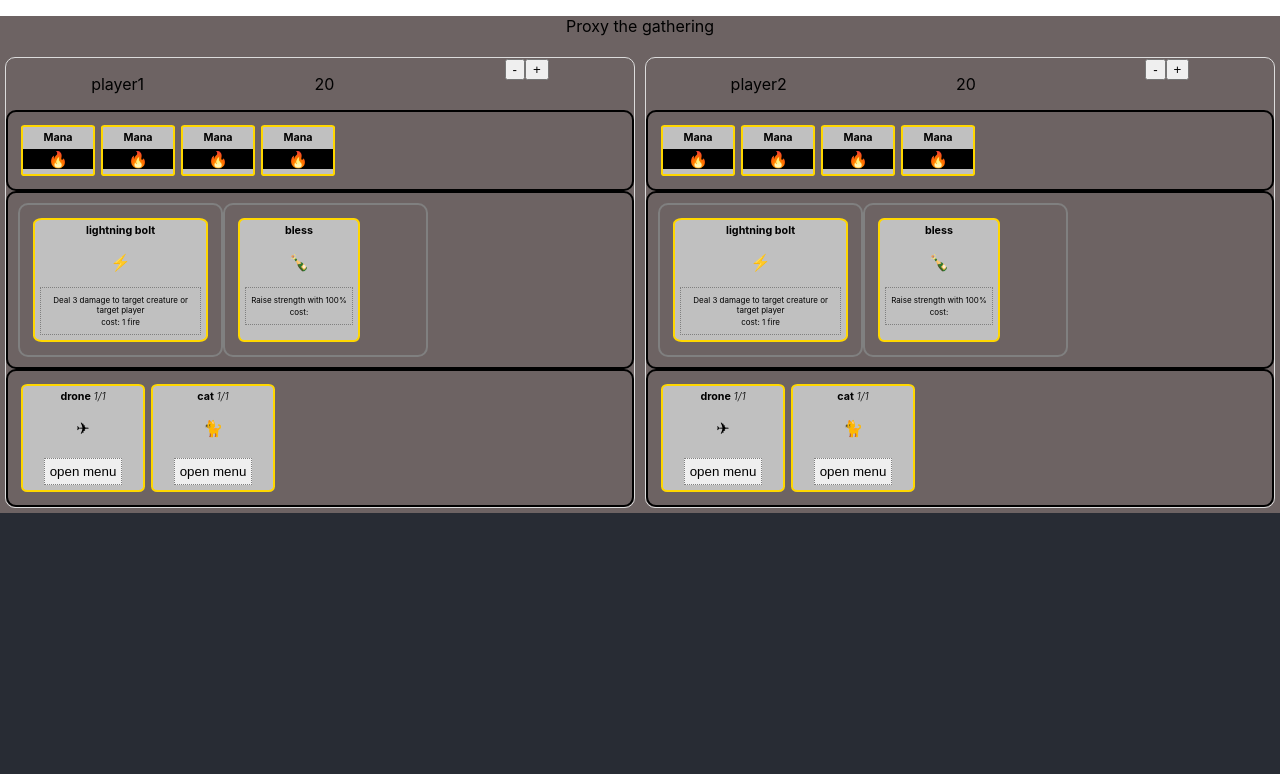
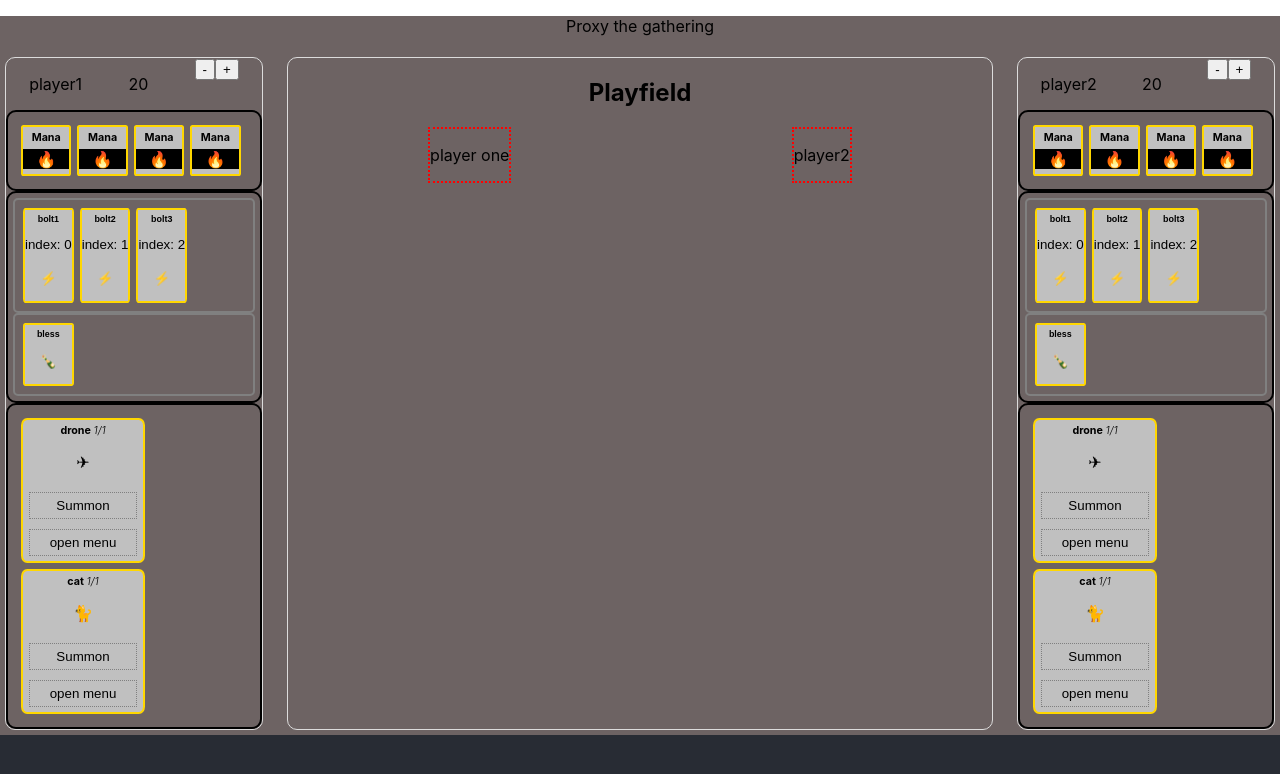
Before and after one commit to b-blom/react-sandbox, a React (Create React App) app: page / in a window 1280 px wide. Shown: the top 774 px of the page. Built offline with nearby package versions, Linux system fonts and the light colour scheme.

Commit message:
more gui fixes and add summon creature functionallity

```diff
--- a/src/game/Game.css
+++ b/src/game/Game.css
@@ -2,8 +2,12 @@
   display: flex;
   flex-direction: row;
   justify-content: space-around;
+}
 
-
+.column {
+  display: flex;
+  flex-direction: column;
+  justify-content: space-around;
 }
 
 .game-wrapper{
@@ -14,6 +18,12 @@
 .player-wrapper {
   display: flex;
   flex-direction: row;
+  justify-content: space-between;
+
+}
+
+.player-playfield {
+  border: 2px dotted red;
 }
 
 .player-card-wrapper{
@@ -23,24 +33,19 @@
 }
 
 .player{
-  width: 50%;
+  width: 20%;
   border: 1px solid gainsboro;
   border-radius: 10px;
   margin: 5px;
 }
 
-.play-field-wrapper{
-  display: flex;
-  flex-direction: column;
-  border-top: 3px solid red;
-}
+.playfield{
 
-.play-field {
-  padding-bottom: 50px;
-  display: flex;
-  flex-direction: row;
-  justify-content: space-between;
-}
+  width: 55%;
+  border: 1px solid gainsboro;
+  border-radius: 10px;
+  margin: 5px;}
+
 .board-element {
   width: 50%;
   border: 2px solid green;
--- a/src/game/Game.jsx
+++ b/src/game/Game.jsx
@@ -21,11 +21,26 @@ export default function Game() {
 
   const [instantsDeck, setinstantsDeck] = useState([
     {
-      instantName: "lightning bolt",
+      instantName: "bolt1",
       instantDescription: "Deal 3 damage to target creature or target player",
+      instantDamage: 3,
       instantImage: "⚡",
-      instantCost: "1 fire"
-    }
+      instantCost: 1
+    },
+    {
+      instantName: "bolt2",
+      instantDescription: "Deal 3 damage to target creature or target player",
+      instantDamage: 3,
+      instantImage: "⚡",
+      instantCost: 1
+    },
+    {
+      instantName: "bolt3",
+      instantDescription: "Deal 3 damage to target creature or target player",
+      instantDamage: 3,
+      instantImage: "⚡",
+      instantCost: 1
+    },
   ]);
 
   const [sorceryDeck, setsorceryDeck] = useState([{
@@ -35,7 +50,7 @@ export default function Game() {
     sorcreyCost: "1 any"
   }]);
 
-  const [creatureDeck, setcreatureDeck] = useState([{
+  const [creatureDeck, setCreatureDeck] = useState([{
     creatureName: "drone",
     creatureImage: "✈",
     strength: 1,
@@ -64,35 +79,107 @@ export default function Game() {
       abilityCost: "3 any",
     }]
   }]);
+  const [player1SummonedCreatures, setPlayer1SummonedCreatures] = useState([]);
+  const [player2SummonedCreatures, setPlayer2SummonedCreatures] = useState([]);
+  const [player1Hp, setPlayer1Hp] = useState(20);
+  const [player2Hp, setPlayer2Hp] = useState(20);
+
 
   console.log("actionMessage", actionMessage);
   return (
     <div className="game-wrapper">
       <p>Proxy the gathering</p>
       <div className="player-wrapper">
+
         <Player
           playerName="player1"
+          playerHp={player1Hp}
+          setPlayerHp={(hp) => { setPlayer1Hp(hp); }}
+          attackOpponent={(damage) => { setPlayer2Hp(player2Hp - damage); }}
           manaDeck={manaDeck}
           instantsDeck={instantsDeck}
           sorceryDeck={sorceryDeck}
           creatureDeck={creatureDeck}
+          summonCreature={(card, id) => {
+            var newCreatureDeck = [...creatureDeck];
+            newCreatureDeck.slice(id, 1);
+            setCreatureDeck(newCreatureDeck);
+            var newPlayer1SummonedCreatures = [...player1SummonedCreatures];
+            newPlayer1SummonedCreatures.push(card);
+            setPlayer1SummonedCreatures(newPlayer1SummonedCreatures);
+          }}
+        />
 
-        />
+        <div className="playfield">
+          <h2>Playfield</h2>
+          {actionMessage != null &&
+            <ActionMessage message={actionMessage}
+              clear={() => { setactionMessage(null); }}
+            />
+          }
+          <div className="row">
+            <div className="player-playfield">
+              <p>player one</p>
+              {
+                player1SummonedCreatures && player1SummonedCreatures.map((card, index) => {
+                  return <CreatureCard
+                    card={card}
+                    id={index}
+                    summoned={true}
+                  />;
+                })
+              }
+            </div>
+            <div className="player-playfield">
+              <p>player2</p>
+              {
+                player2SummonedCreatures && player2SummonedCreatures.map((card, index) => {
+                  return <CreatureCard
+                    card={card}
+                    id={index}
+                    summoned={true}
+
+                  />;
+                })
+              }
+            </div>
+          </div>
+        </div>
+
         <Player
           playerName="player2"
+          playerHp={player2Hp}
+          setPlayerHp={(hp) => setPlayer2Hp(hp)}
+          attackOpponent={(damage, manaCost, cardId) => {
+            if (manaDeck.length > 0) {
+              var newManaDeck = [...manaDeck];
+              for (var i = 0; i < manaCost; i++) {
+                newManaDeck.pop();
+              }
+              setmanaDeck(newManaDeck);
+
+              var newInstantsDeck = [...instantsDeck];
+              newInstantsDeck.splice(cardId, 1);
+              setinstantsDeck(newInstantsDeck);
+
+              setPlayer1Hp(player1Hp - damage);
+            }
+          }}
+          summonCreature={(card, id) => {
+            var newCreatureDeck = [...creatureDeck];
+            newCreatureDeck.slice(id, 1);
+            setCreatureDeck(newCreatureDeck);
+
+            var newPlayer2SummonedCreatures = [...player2SummonedCreatures];
+            newPlayer2SummonedCreatures.push(card);
+            setPlayer2SummonedCreatures(newPlayer2SummonedCreatures);
+          }}
           manaDeck={manaDeck}
           instantsDeck={instantsDeck}
           sorceryDeck={sorceryDeck}
           creatureDeck={creatureDeck}
         />
       </div>
-      <div className="playfield-wrapper">
-        {actionMessage != null &&
-          <ActionMessage message={actionMessage}
-            clear={() => { setactionMessage(null); }} />
-        }
-      </div>
     </div >
-
   );
 }
--- a/src/game/cards/Card.css
+++ b/src/game/cards/Card.css
@@ -1,9 +1,3 @@
-.playfield-wrapper {
-  display: flex;
-  flex-direction: row;
-  width: 100%;
-}
-
 .mana-wrapper {
   border: 2px solid black;
   border-radius: 10px;
@@ -27,17 +21,16 @@
   flex-direction: row;
   border: 2px solid black;
   border-radius: 10px;
-  padding: 10px;
+  padding: 5px;
 }
 
-.instants-wrapper{
+.support-card-type-wrapper{
   display: flex;
   flex-direction: row;
   flex-wrap: wrap;
-  width: 30%;
   border: 2px solid gray;
-  border-radius: 10px;
-  padding: 10px;
+  border-radius: 5px;
+  padding: 5px;
 }
 
 .sorcery-wrapper{
@@ -57,8 +50,11 @@
   background-color: silver;
 }
 
+.support-card{
+}
+
 .mana-card{
-  width: 70px;
+  width: 20%;
 }
 
 .playing-card > h6 {
@@ -95,9 +91,26 @@
 width: 120px;
 }
 
-.creature-image{
+.card-image{
   padding: 5px;
   margin: 10px;
+}
+
+.card-button {
+  background-color: inherit;
+  width: 100%;
+  border: none;
+  padding: 0;
+  margin: 0;
+}
+
+.card-button > h6 {
+  margin: 4px;
+}
+
+.card-button:hover {
+  background-color: rgba(255, 217, 0, 0.384);
+  cursor: grabbing;
 }
 
 .ability-button{
@@ -108,12 +121,18 @@ width: 120px;
 
 .utility-button{
   border: 1px dotted gray;
+  width: 90%;
   margin: 5px;
   padding: 5px;
+  background-color: inherit;
+}
+
+.utility-button:hover {
+  background-color: rgba(255, 217, 0, 0.384);
+  cursor: grabbing;
 }
 
 .ability-button:hover {
   background-color: rgba(255, 217, 0, 0.384);
   cursor: grabbing;
-
 }
--- a/src/game/cards/CreatureCard.jsx
+++ b/src/game/cards/CreatureCard.jsx
@@ -10,7 +10,18 @@ export default function CreatureCard(props) {
           {props.card.strength}/{props.card.health}
         </span>
       </h6>
-      <div className="creature-image">{props.card.creatureImage}</div>
+      <div className="card-image">{props.card.creatureImage}</div>
+      {props.summoned ?
+        <button className="utility-button" onClick={() => { props.activeCard("" + props.master + ":" + props.card.creatureName, " attack for " + props.card.strength); }}>Attack</button>
+        :
+        <button className="utility-button" onClick={() => {
+
+          props.summonCreature(props.card, props.id);
+        }
+        } >
+          Summon
+        </button>
+      }
       {big ?
         <button className="utility-button" onClick={() => {
           console.log("hide", props.card.creatureName);
@@ -45,6 +56,7 @@ export default function CreatureCard(props) {
               <p className="small-font">
                 cost: {ability.abilityCost}
               </p>
+              <button onClick={() => { console.log("activateAbility(ability)"); }}>Activate</button>
             </div>
           );
         })
--- a/src/game/cards/InstantCard.jsx
+++ b/src/game/cards/InstantCard.jsx
@@ -1,14 +1,23 @@
-import React from 'react';
+import React, { useState } from 'react';
 import "./Card.css";
 
 export default function InstantCard(props) {
+  const [showMenu, setShowMenu] = useState(false);
+
   return (
-    <div className="playing-card">
+    <div className="playing-card support-card">
+      <button className="card-button" onClick={() => { showMenu ? setShowMenu(false) : setShowMenu(true); }}>
         <h6>{props.card.instantName}</h6>
-      <div className="creature-image">
+        <p>index: {props.id}</p>
+        <div className="card-image">
           {props.card.instantImage}
         </div>
-      <div className="ability-button">
+      </button>
+      {showMenu &&
+        <div className="ability-button" onClick={() => {
+          console.log(`cast  ${props.card.instantName} for ${props.card.instantDamage} damage`);
+          props.dealDamage(props.card.instantDamage, props.card.instantCost, props.id);
+        }}>
           <p className="small-font">
             {props.card.instantDescription}
           </p>
@@ -16,6 +25,7 @@ export default function InstantCard(props) {
             cost: {props.card.instantCost}
           </p>
         </div>
-    </div>
+      }
+    </div >
   );
 }
--- a/src/game/cards/ManaCard.jsx
+++ b/src/game/cards/ManaCard.jsx
@@ -2,7 +2,6 @@ import React from 'react';
 import "./Card.css";
 
 export default function ManaCard(props) {
-  console.log("props", props);
   return (
     <div className="mana-card playing-card">
       <h6>Mana</h6>
--- a/src/game/cards/SorceryCard.jsx
+++ b/src/game/cards/SorceryCard.jsx
@@ -3,36 +3,18 @@ import "./Card.css";
 
 
 export default function SorceryCard(props) {
-
-  const CardDetails = ({ handleMouseOver, handleMouseOut }) => {
-    return (
-      <div  >
-
-      </div>
-    );
-  };
-
-  const [showCardDetails, setShowCardDetails] = useState(false);
-  const [isHovering, setIsHovering] = useState(false);
-  const handleMouseOver = () => {
-    setShowCardDetails(true);
-
-  };
-  const handleMouseOut = () => {
-    setShowCardDetails(false);
-  };
-
+  const [showMenu, setShowMenu] = useState(false);
 
   return (
-    <div className="playing-card"
-      onMouseOver={handleMouseOver}
-      onMouseOut={handleMouseOut}
-    >
-      <h6 handleMouseOver={handleMouseOver}
-        handleMouseOut={handleMouseOut}> {props.card.sorceryName}</h6>
-      <div className="creature-image">
+    <div className="playing-card support-card">
+      <button className="card-button" onClick={() => { showMenu ? setShowMenu(false) : setShowMenu(true); }}>
+
+        <h6> {props.card.sorceryName}</h6>
+        <div className="card-image">
           {props.card.sorceryImage}
         </div>
+      </button>
+      {showMenu &&
         <div className="ability-button">
           <p className="small-font">
             {props.card.sorceryDescription}
@@ -41,9 +23,6 @@ export default function SorceryCard(props) {
             cost: {props.card.sorceryCost}
           </p>
         </div>
-      {showCardDetails && <CardDetails
-        onMouseOver={handleMouseOver}
-        onMouseOut={handleMouseOut} />
       }
     </div>
   );
--- a/src/game/gameComponents/Player.jsx
+++ b/src/game/gameComponents/Player.jsx
@@ -5,11 +5,8 @@ import SorceryCard from '../cards/SorceryCard';
 import CreatureCard from '../cards/CreatureCard';
 
 export default function Player(props) {
-  const [playerHp, setplayerHp] = useState(20);
-  const [activeCard, setActiveCard] = useState(null);
 
-
-  if (playerHp <= 0) {
+  if (props.playerHp <= 0) {
     return (
       <div className="player">
         <p>{props.playerName} is dead</p>
@@ -21,11 +18,11 @@ export default function Player(props) {
     <div className="player">
       <div className="row">
         <p>{props.playerName}</p>
-        <p>{playerHp}</p>
+        <p>{props.playerHp}</p>
 
         <div className="health-adjust-wrapper ">
-          <button onClick={() => { setplayerHp(playerHp - 1); }} >-</button>
-          <button onClick={() => { setplayerHp(playerHp + 1); }}>+</button>
+          <button onClick={() => { props.setPlayerHp(props.playerHp - 1); }} >-</button>
+          <button onClick={() => { props.setPlayerHp(props.playerHp + 1); }}>+</button>
         </div>
       </div>
       <div className="mana-wrapper">
@@ -35,15 +32,24 @@ export default function Player(props) {
           );
         })}
       </div>
-      <div className="support-cards-wrapper">
-        <div className="instants-wrapper">
+      <div className="support-cards-wrapper column">
+        <div className="support-card-type-wrapper">
           {props.instantsDeck && props.instantsDeck.map((card, index) => {
-            return (<InstantCard card={card} id={index} />);
+            return (<InstantCard
+              id={index}
+              card={card}
+              dealDamage={(damage, manaCost, cardId) => {
+                console.log("player.jsx dealDamage");
+                props.attackOpponent(damage, manaCost, cardId);
+              }}
+            />);
           })}
         </div>
-        <div className="sorcery-wrapper">
+        <div className="support-card-type-wrapper">
           {props.sorceryDeck && props.sorceryDeck.map((card, index) => {
-            return (<SorceryCard card={card} id={index} />);
+            return (<SorceryCard
+              card={card}
+              id={index} />);
           })}
         </div>
       </div>
@@ -52,9 +58,12 @@ export default function Player(props) {
           props.creatureDeck && props.creatureDeck.map((card, index) => {
             return (
               <CreatureCard
+                master={props.playerName}
                 card={card}
                 id={index}
-              />);
+                summonCreature={(card, id) => {
+                  props.summonCreature(card, id);
+                }} />);
           })
         }
       </div>
```
Lines whose indentation alone changed are shown as unchanged.
